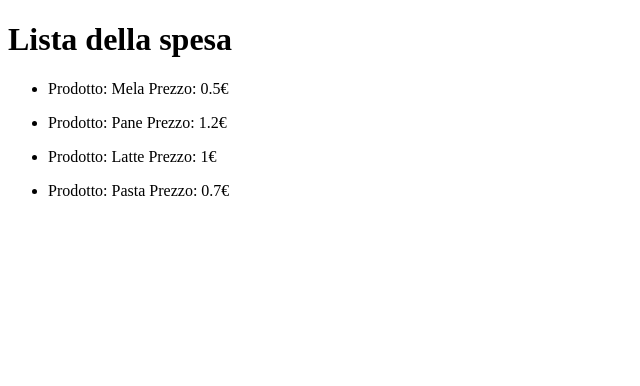
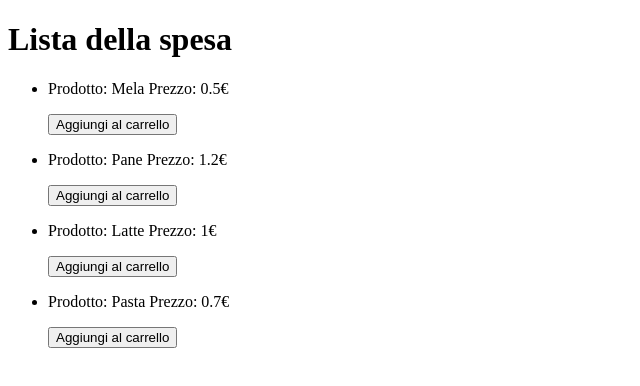
Before and after one commit to alerenna/ex-react-usereducer-spesa, a React (Vite) app: page / in a window 1280 px wide. Shown: the top 386 px of the page, without its empty margins (0-640 px from the left). Built offline with nearby package versions, Linux system fonts and the light colour scheme.

Commit message:
Milestone 2: Add functionality to manage the shopping cart

```diff
--- a/src/App.jsx
+++ b/src/App.jsx
@@ -2,7 +2,6 @@ import { useState } from 'react'
 
 
 function App() {
-
 
   const products = [
     { name: 'Mela', price: 0.5 },
@@ -11,6 +10,22 @@ function App() {
     { name: 'Pasta', price: 0.7 },
   ]
 
+  const [addedProducts, setAddedProducts] = useState([])
+
+  const addToCart = (product) => {
+    setAddedProducts(curr => {
+      const exists = curr.find(p => p.name === product.name);
+      if (exists) return curr;
+
+      const productToAdd = {
+        name: product.name,
+        price: product.price,
+        quantity: 1
+      };
+      return [...curr, productToAdd];
+    });
+  }
+
   return (
     <>
       <h1>Lista della spesa</h1>
@@ -18,13 +33,27 @@ function App() {
         {products.map((product, i) => (
           <li key={i}>
             <p>Prodotto: {product.name} Prezzo: {product.price}€</p>
+            <button onClick={() => addToCart(product)}>Aggiungi al carrello</button>
           </li>
         ))}
       </ul>
 
+
+      {addedProducts.length > 0 && (
+        <div>
+          <h2>Carrello</h2>
+          <ul>
+            {addedProducts.map((product, i) => (
+              <li key={i}>
+                <p>Prodotto: {product.name} Prezzo: {product.price}€ Quantità: {product.quantity}</p>
+              </li>
+
+            ))}
+          </ul>
+        </div>
+      )}
+
     </>
-
-
 
   )
 }
```
